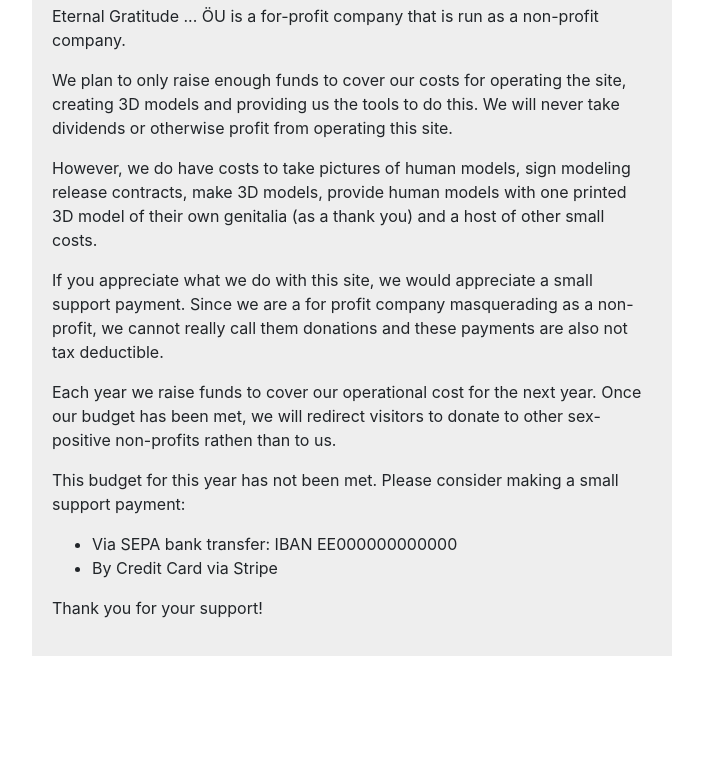
After one commit to wearebeautiful/wearebeautiful-tools, a Flask app: page /donate in a window 1280 px wide. The commit adds this page. Shown: the part 235-1014 px from the top of the page, without its empty margins (293-996 px from the left). Run offline with Flask 2, Linux system fonts and the light colour scheme; some libraries are stand-ins or nearby versions.

Commit message:
Add more pages, update text, update styling. Good enough until we get professional help

```diff
--- a/static/css/wab.css
+++ b/static/css/wab.css
@@ -2,9 +2,26 @@
     max-width: 500px;
 }
 
-.text-index {
+.text-well {
     padding: 20px;
     margin: 5px;
+    background-color: #eee;
+}
+
+.team-name {
+    font-size: 14pt;
+    font-weight: bold;
+}
+
+.team-title {
+    font-style: italic;
+    margin-top: -15px;
+    color: #888;
+}
+
+.quote {
+    font-style: italic;
+    margin-left: 25px;
 }
 
 .img-index {
--- /dev/null
+++ b/template/donate.html
@@ -0,0 +1,47 @@
+{%- extends 'base.html' -%}
+{%- block content -%}
+  <div class="row">
+    <div class="col-3">
+    </div>
+    <div class="col-6 text-well">
+        <p>
+           Eternal Gratitude ... ÖU is a for-profit company that is run as a non-profit company.
+        </p>
+        <p>
+           We plan to only raise enough funds to cover our costs for operating the
+           site, creating 3D models and providing us the tools to do this. We
+           will never take dividends or otherwise profit from operating this site.
+        </p>
+        <p>
+           However, we do have costs to take pictures of human models,
+           sign modeling release contracts, make 3D models, provide human models
+           with one printed 3D model of their own genitalia (as a thank you) and
+           a host of other small costs.
+        </p>
+        <p>
+           If you appreciate what we do with this site, we would appreciate a small
+           support payment. Since we are a for profit company masquerading as a
+           non-profit, we cannot really call them donations and these payments are
+           also not tax deductible.
+        </p>
+        <p>
+           Each year we raise funds to cover our operational cost for the next year.
+           Once our budget has been met, we will redirect visitors to donate to
+           other sex-positive non-profits rathen than to us.
+        </p>
+        <p>
+           This budget for this year has not been met. Please consider making
+           a small support payment:
+        </p>
+        <ul>
+           <li>Via SEPA bank transfer: IBAN EE000000000000</li>
+           <li>By Credit Card via Stripe</li>
+        </ul>
+        <p>
+           Thank you for your support!
+        </p>
+    </div>
+    <div class="col-3">
+    </div>
+  </div>
+{% endblock%}
--- a/template/navbar.html
+++ b/template/navbar.html
@@ -8,8 +8,8 @@
 
   <div class="collapse navbar-collapse" id="navbarSupportedContent">
     <ul class="navbar-nav mr-auto">
-      <li class="nav-item active">
-        <a class="nav-link" href="{{ url_for('index') }}">browse</a>
+      <li class="nav-item">
+        <a class="nav-link" href="{{ url_for('browse') }}">browse</a>
       </li>
       <li class="nav-item">
         <a class="nav-link" href="{{ url_for('about') }}">about</a>
@@ -20,6 +20,9 @@
       <li class="nav-item">
         <a class="nav-link" href="{{ url_for('company') }}">company</a>
       </li>
+      <li class="nav-item">
+        <a class="nav-link active" href="{{ url_for('donate') }}">donate!</a>
+      </li>
     </ul>
   </div>
 </nav>
--- a/wearebeautiful/app.py
+++ b/wearebeautiful/app.py
@@ -17,6 +17,10 @@ Bootstrap(app)
 def index():
     return render_template("index.html")
 
+@app.route('/browse')
+def browse():
+    return render_template("browse.html")
+
 @app.route('/team')
 def team():
     return render_template("team.html")
@@ -31,9 +35,13 @@ def view_root():
     return render_template("error.html")
 
 @app.route('/view/<model>')
-def browse(model):
+def view(model):
     return render_template("view.html", model=model)
 
 @app.route('/company')
 def company():
     return render_template("company.html")
+
+@app.route('/donate')
+def donate():
+    return render_template("donate.html")
```
Also changed, not shown: template/about.html (+8 -1 lines), template/browse.html (added, +50 -0 lines), template/company.html (+20 -3 lines), template/index.html (+9 -9 lines), template/team.html (+12 -3 lines).
